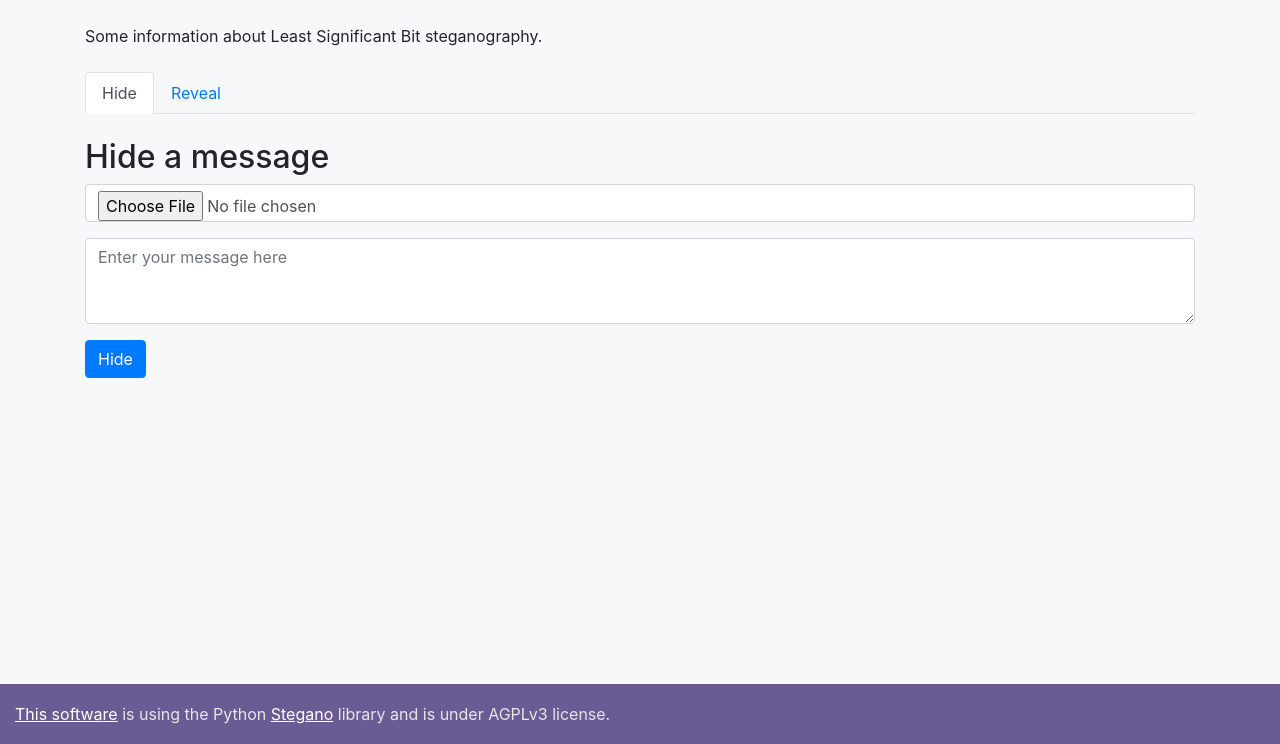
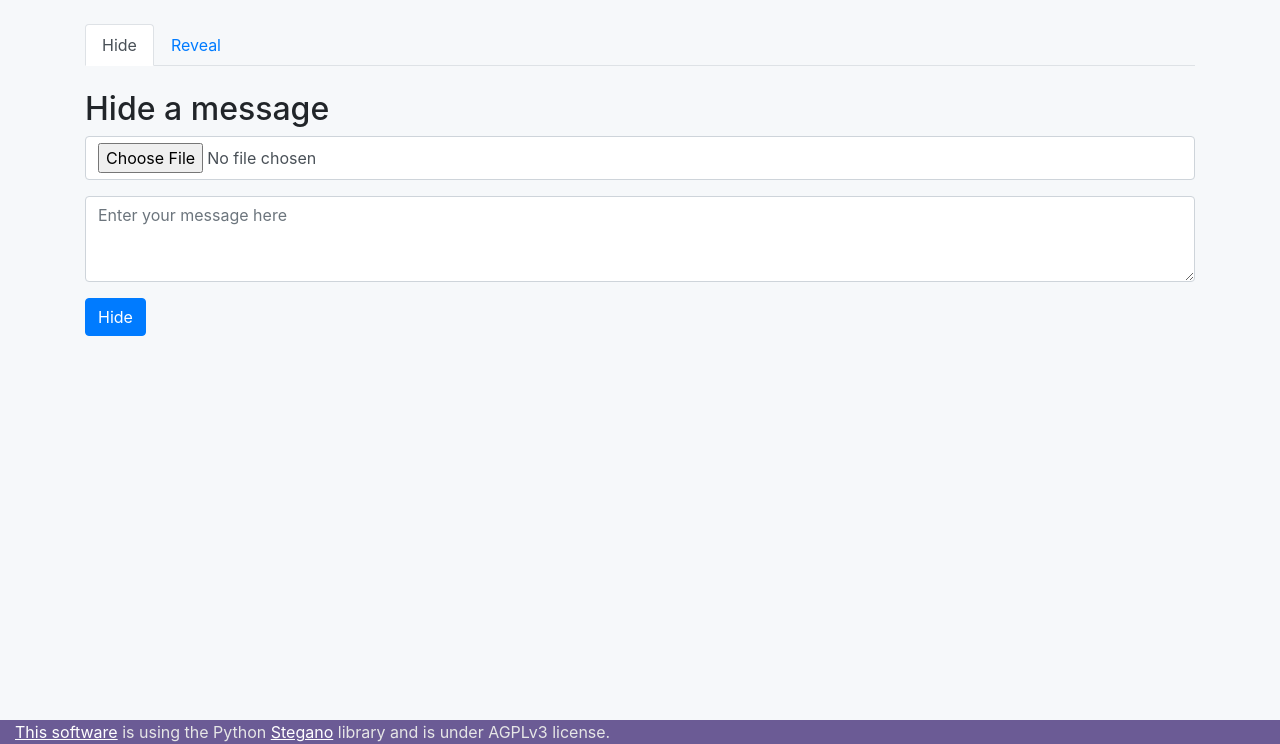
Before and after one commit to cedricbonhomme/stegano-web, a Flask app: page / in a window 1280 px wide. Shown: the part 56-800 px from the top of the page. Run offline with Flask 2, Linux system fonts and the light colour scheme; some libraries are stand-ins or nearby versions.

Commit message:
Various UI improvements.

```diff
--- a/web/static/css/custom.css
+++ b/web/static/css/custom.css
@@ -22,8 +22,8 @@ body {
   bottom: 0;
   width: 100%;
   /* Set the fixed height of the footer here */
-  height: 60px;
-  line-height: 60px; /* Vertically center the text there */
+  height: auto;
+  line-height: auto; /* Vertically center the text there */
   color: #e6e6e6;
   background-color: rgb(107, 91, 149);
 }
@@ -31,3 +31,8 @@ body {
     color: #FFFFFF;
     text-decoration-line: underline;
 }
+
+/* Fix the overlapping problem of file inputs with Firefox */
+.form-control {
+    height: auto;
+}
--- a/web/templates/index.html
+++ b/web/templates/index.html
@@ -1,52 +1,41 @@
 {% extends "layout.html" %}
 {% block content %}
 <div class="container">
-
-    <div class="row">
-        <div class="col-md-12">
-            <br />
-            Some information about Least Significant Bit steganography.
-            <br /><br />
-        </div>
-    </div>
-
+    <br />
     <ul class="nav nav-tabs" id="myTab" role="tablist">
         <li class="nav-item">
-            <a class="nav-link {% if action == 'hide' %}active{% endif %}" id="encode-tab" data-toggle="tab" href="#encode"
-		    role="tab" aria-controls="encode" {% if action == 'hide' %}aria-selected="true"{% else %}aria-selected="false"{% endif %}>Hide</a>
+            <a class="nav-link {% if action == 'hide' %}active{% endif %}" id="hide-tab" data-toggle="tab" href="#hide"
+		    role="tab" aria-controls="hide" {% if action == 'hide' %}aria-selected="true"{% else %}aria-selected="false"{% endif %}>Hide</a>
         </li>
         <li class="nav-item">
-            <a class="nav-link {% if action == 'reveal' %}active{% endif %}" id="decode-tab" data-toggle="tab" href="#decode"
-		    role="tab" aria-controls="decode" {% if action == 'reveal' %}aria-selected="true"{% else %}aria-selected="false"{% endif %}>Reveal</a>
+            <a class="nav-link {% if action == 'reveal' %}active{% endif %}" id="reveal-tab" data-toggle="tab" href="#reveal"
+		    role="tab" aria-controls="reveal" {% if action == 'reveal' %}aria-selected="true"{% else %}aria-selected="false"{% endif %}>Reveal</a>
         </li>
     </ul>
 
     <br />
 
     <div id="my-tab-content" class="tab-content">
-        <div class="tab-pane {% if action == 'hide' %}show active{% endif %}" id="encode">
+        <div class="tab-pane {% if action == 'hide' %}show active{% endif %}" id="hide">
             <div>
                 <h2>Hide a message</h2>
                 <form id="hide" class="form" method="POST" action="/?action=hide" enctype="multipart/form-data">
                     <div class="form-group">
-                        <input class="form-control" type="file" name="file">
+                        <input class="form-control " type="file" name="file">
                     </div>
 
                     <div class="form-group">
-                        <textarea class="form-control message" rows="3" name="secret" placeholder="Enter your message here"></textarea>
+                        <textarea class="form-control" rows="3" name="secret" placeholder="Enter your message here"></textarea>
                     </div>
 
                     <div class="form-group">
-                        <button class="encode btn btn-primary pull-right">Hide</button>
+                        <button type="submit" class="btn btn-primary">Hide</button>
                     </div>
                 </form>
-                <div class="clearfix"></div>
             </div>
-
-            <div class="error" style="display: none;"></div>
         </div>
 
-        <div class="tab-pane {% if action == 'reveal' %}show active{% endif %}" id="decode">
+        <div class="tab-pane {% if action == 'reveal' %}show active{% endif %}" id="reveal">
             <div>
                 <h2>Reveal a message</h2>
                 <form id=reveal class="form" method="POST" action="/?action=reveal" enctype="multipart/form-data">
@@ -54,19 +43,18 @@
                         <input class="form-control" type="file" name="file" />
                     </div>
                     <div class="form-group">
-                        <button class="decode btn btn-primary pull-right">Reveal</button>
+                        <button type="submit" class="btn btn-primary">Reveal</button>
                     </div>
                 </form>
-                <div class="clearfix"></div>
             </div>
-            {% if message %}<div class="binary-decode">
+            {% if message %}
                 <h3>Hidden message</h3>
                 <div class="card">
                     <div class="card-body">
                         {{ message }}
                     </div>
                 </div>
-            </div>{% endif %}
+            {% endif %}
         </div>
     </div>
 </div>
--- a/web/templates/layout.html
+++ b/web/templates/layout.html
@@ -33,7 +33,6 @@
         </div>
         {% endblock %}
     </nav>
-
     <div class="container">
     {% with messages = get_flashed_messages(with_categories=true) %}
     {% if messages %}
@@ -47,14 +46,12 @@
     {% endif %}
     {% endwith %}
     </div>
-
     {% block content %}{% endblock %}
-
     <br />
     <footer class="footer">
         <div class="container-fluid">
             <div class="row">
-                <div class="col-md-12">
+                <div class="col-md-12 text-truncate">
 		    <a href="https://github.com/cedricbonhomme/stegano-web">This software</a> is using
 		    the Python <a href="https://pypi.python.org/pypi/Stegano">Stegano</a> library
                     and is under AGPLv3 license.
```
